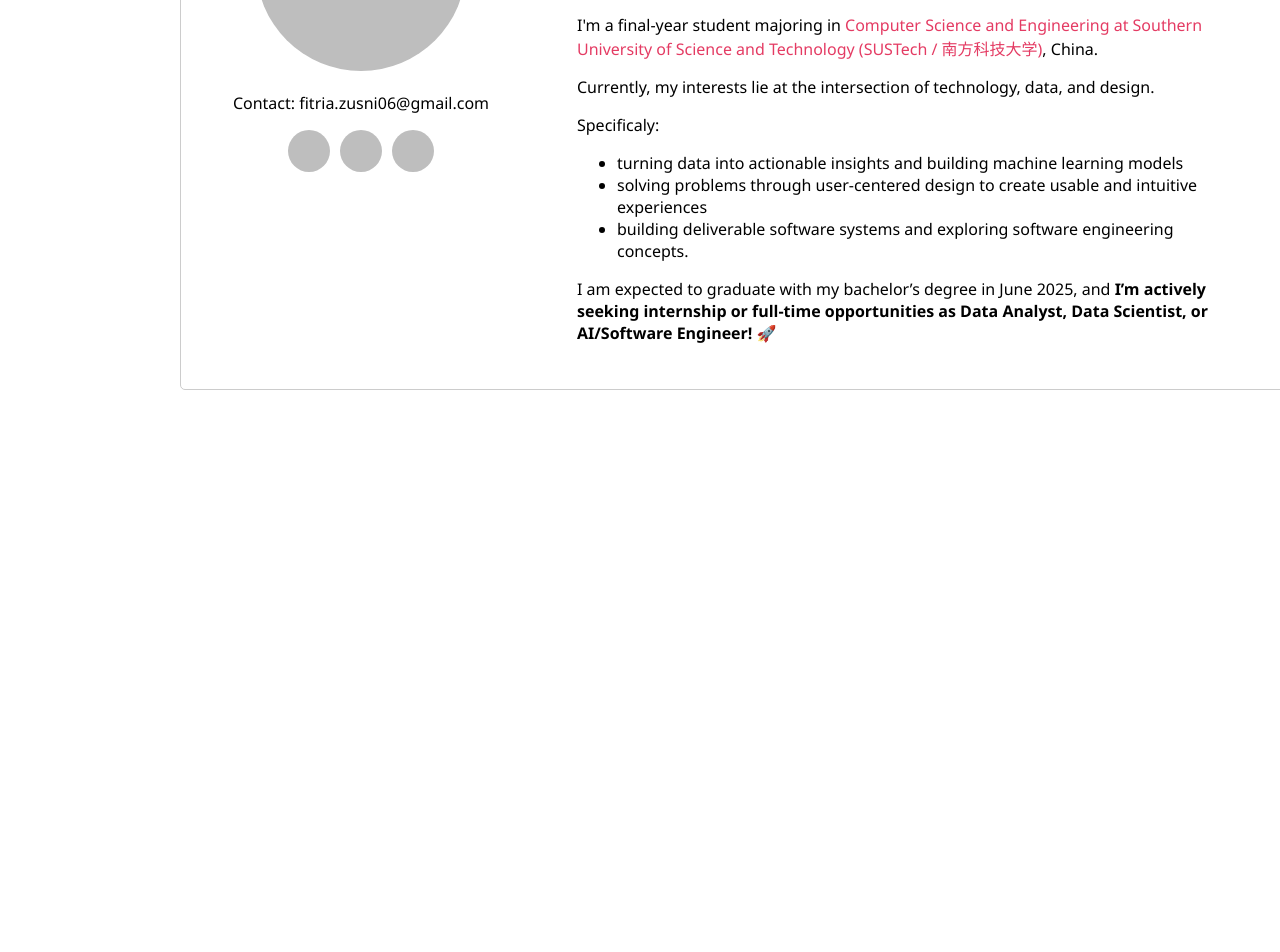
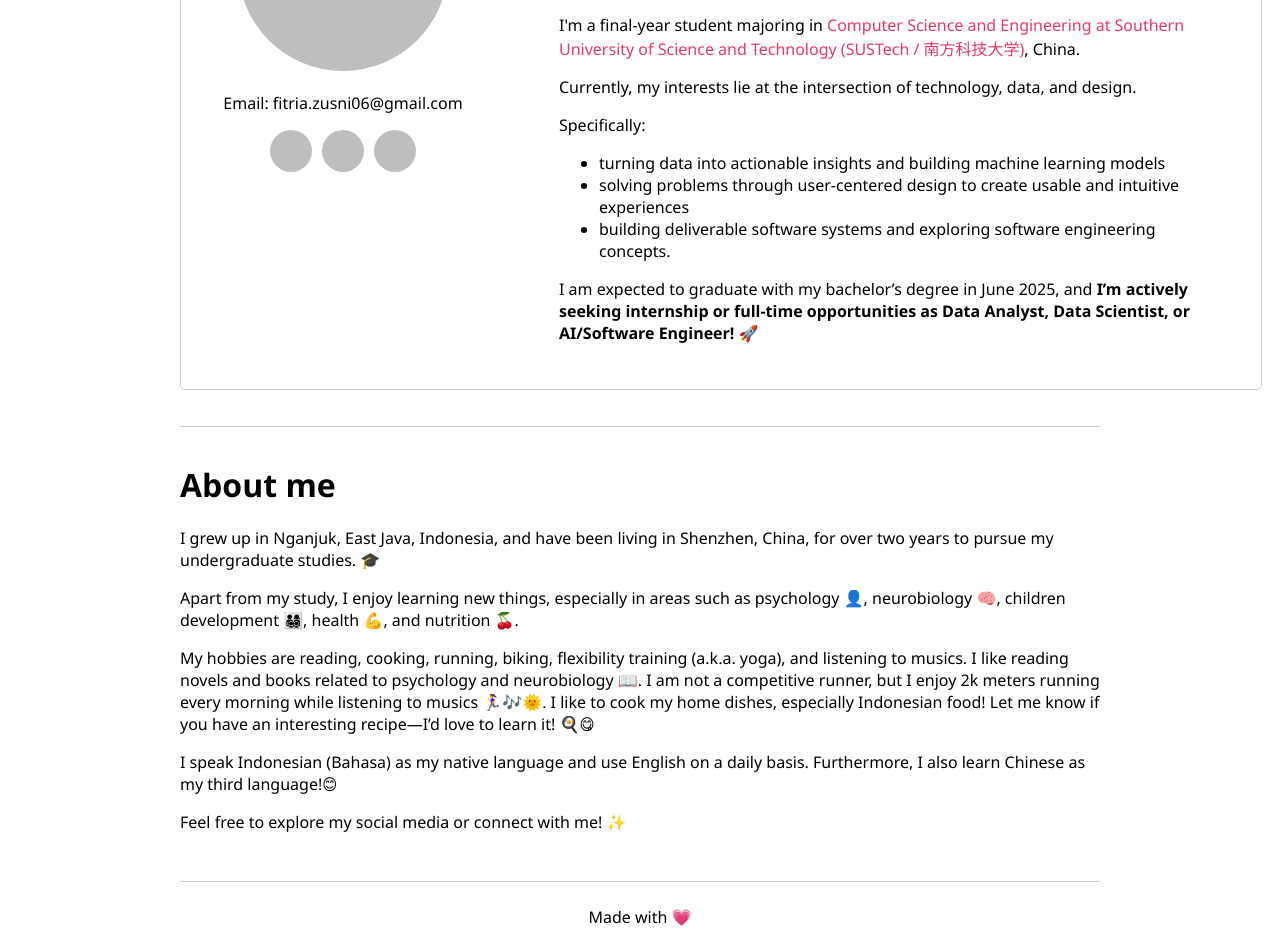
Before and after one commit to FiZufa/personal-website, a Nuxt app: page / in a window 1280 px wide. Shown: the part 301-1253 px from the top of the page. Before the commit the page ends 800 px from the top, so only its background shows below. Built offline with nearby package versions, Linux system fonts and the light colour scheme; grey boxes are pictures that could not be loaded.

Commit message:
add about me and footer

```diff
--- /dev/null
+++ b/components/Divider.vue
@@ -0,0 +1,24 @@
+<template>
+    <div class="divider">
+        <hr />
+    </div>
+  </template>
+
+  <script>
+
+  </script>
+
+  <style scoped>
+
+  .divider {
+    margin: 36px 180px;
+  }
+
+  hr {
+    width: 100%; /* Set the desired width */
+    margin: 0 auto; /* Centers the line horizontally */
+    border: none; /* Remove the default border */
+    border-top: 1px solid #ccc; /* Add a top border for the divider */
+  }
+
+  </style>
--- /dev/null
+++ b/components/Footer.vue
@@ -0,0 +1,22 @@
+<template>
+    <div class="footer">
+        <p>Made with 💗</p>
+    </div>
+</template>
+<script>
+
+</script>
+<style>
+.footer {
+    border-top: 1px solid #ccc;
+    padding: 8px 0;
+    margin: 48px 180px;
+    align-items: center;
+    justify-content: center;
+    text-align: center;
+}
+
+
+
+
+</style>
--- a/pages/index.vue
+++ b/pages/index.vue
@@ -6,7 +6,7 @@
         <div class="left">
             <img class="profile-img" src="assets/profile.png">
 
-            <p class="email">Contact: fitria.zusni06@gmail.com</p>
+            <p class="email">Email: fitria.zusni06@gmail.com</p>
             <div class="social-media">
                 <img class="linkedin-icon" src="assets/icon_linkedin.png">
                 <img class="github-icon" src="assets/icon_github.png">
@@ -21,7 +21,7 @@
                 <p>Hi there! 👋</p>
                 <p>I'm a final-year student majoring in <span class="pink">Computer Science and Engineering at Southern University of Science and Technology (SUSTech / 南方科技大学)</span>, China. </p>
                 <p>Currently, my interests lie at the intersection of technology, data, and design. </p>
-                <p>Specificaly:</p>
+                <p>Specifically:</p>
                 <p>
                     <ul>
                         <li>turning data into actionable insights and building machine learning models</li>
@@ -36,10 +36,29 @@
 
     </div>
 
+    <Divider />
+
+    <div class="about-me">
+        <h1>About me</h1>
+        <div>
+            <p>I grew up in Nganjuk, East Java, Indonesia, and have been living in Shenzhen, China, for over two years to pursue my undergraduate studies. 🎓</p>
+            <p>Apart from my study, I enjoy learning new things, especially in areas such as psychology 👤, neurobiology 🧠, children development 👨‍👩‍👧‍👦, health 💪, and nutrition 🍒.</p>
+            <p>My hobbies are reading, cooking, running, biking, flexibility training (a.k.a. yoga), and listening to musics. I like reading novels and books related to psychology and neurobiology 📖.  I am not a competitive runner, but I enjoy 2k meters running every morning while listening to musics 🏃‍♀️🎶🌞. I like to cook my home dishes, especially Indonesian food! Let me know if you have an interesting recipe—I’d love to learn it! 🍳😋</p>
+            <p>I speak Indonesian (Bahasa) as my native language and use English on a daily basis. Furthermore, I also learn Chinese as my third language!😊</p>
+            <p>Feel free to explore my social media or connect with me! ✨</p>
+        </div>
+
+    </div>
+
+
+    <Footer />
+
 </template>
 <script>
-import Header from '@/components/Header.vue'
+import Header from '@/components/Header.vue';
 // import { HeroIcon } from '@heroicons/vue';
+import Divider from '@/components/Divider.vue';
+import { Footer } from '#components';
 
 </script>
 <style>
@@ -55,7 +74,7 @@ html, body {
 
 .body {
     margin: 32px 180px;
-    padding: 48px 18px;
+    padding: 48px 0;
     height: 500px;
     width: 1080px;
     border: 1px solid #ccc;
@@ -118,5 +137,8 @@ html, body {
     cursor: pointer;
     text-decoration: underline;
 }
+.about-me{
+    margin: 0 180px;
+}
 
 </style>
```
